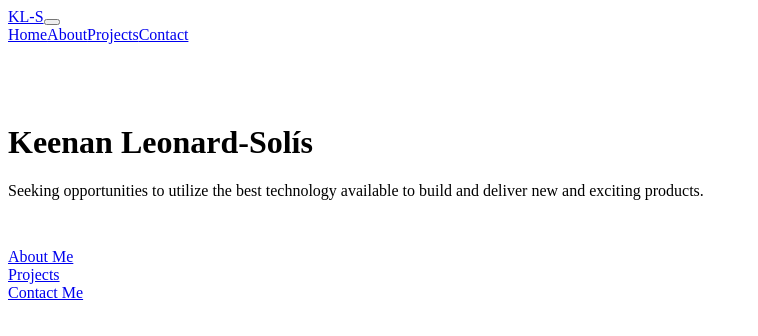
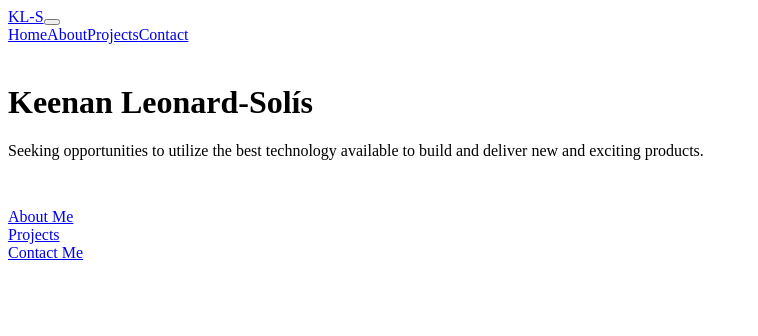
Before and after one commit to kls-89/kls-portfolio, a Next.js app: page / in a window 1280 px wide. Shown: the top 336 px of the page, without its empty margins (0-758 px from the left). Built offline with nearby package versions, Linux system fonts and the light colour scheme.

Commit message:
Adjust index vh style.

```diff
--- a/pages/index.js
+++ b/pages/index.js
@@ -27,7 +27,7 @@ export default function Home() {
       </Head>
 
       <Layout>
-        <div style={{ marginTop: '10vh' }}>
+        <div style={{ marginTop: '5vh' }}>
           <h1 className="important">Keenan Leonard-Solís</h1>
           <p className="lead">
             Seeking opportunities to utilize the best technology available to
```
